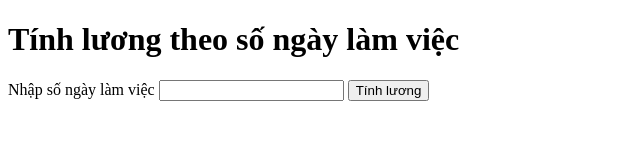
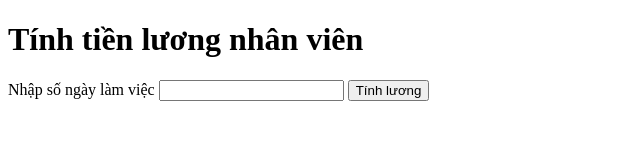
Before and after one commit to LeDinhSiPhu/Bai-tap-JS-buoi-2-3, a plain HTML site: page bai1/index.html in a window 1280 px wide. Shown: the whole page, without its empty margins (0-640 px from the left). Drawn offline with Linux system fonts and the light colour scheme.

Commit message:
bai 1 html

```diff
--- a/bai1/index.html
+++ b/bai1/index.html
@@ -7,7 +7,7 @@
     <title>Document</title>
   </head>
   <body>
-    <h1>Tính lương theo số ngày làm việc</h1>
+    <h1>Tính tiền lương nhân viên</h1>
     <label for="soNgaylamviec">Nhập số ngày làm việc</label>
     <input type="number" id="soNgaylamviec" min="0" />
     <button onclick="Tinhluong()">Tính lương</button>
```
